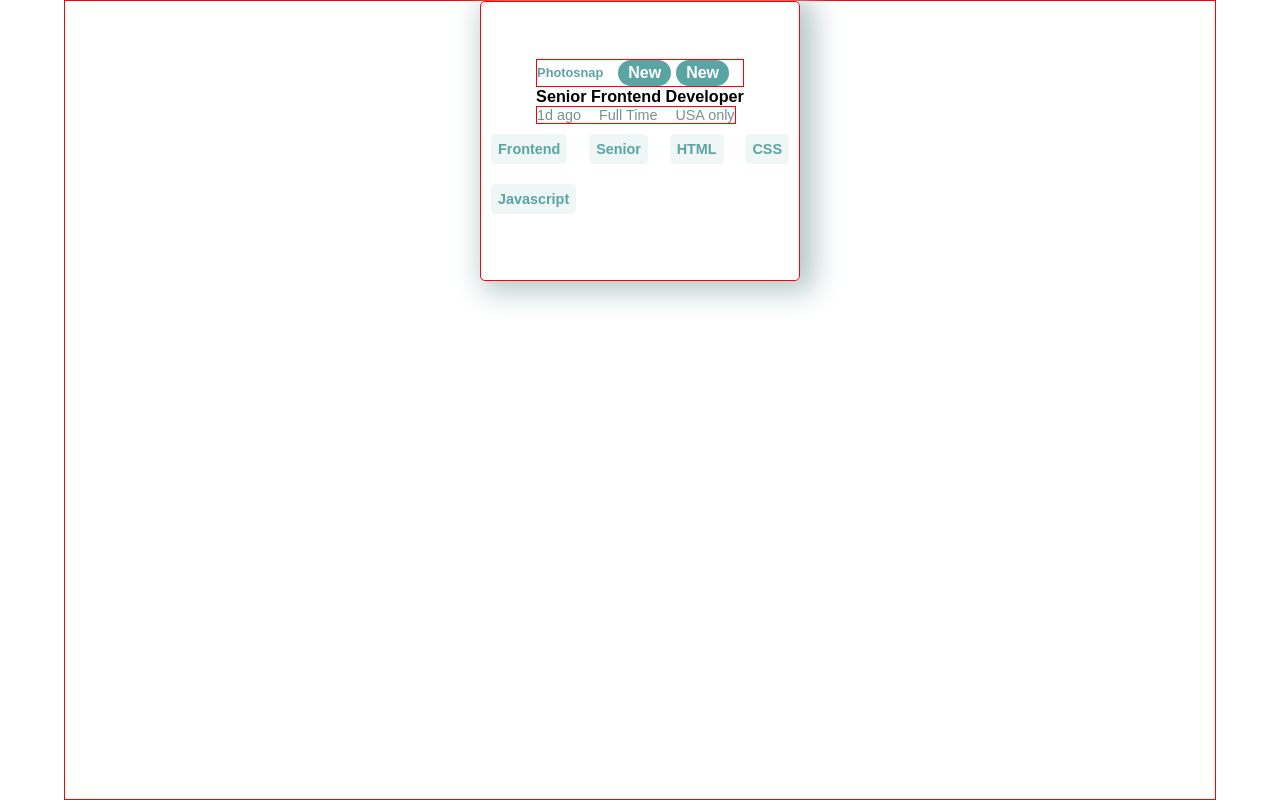
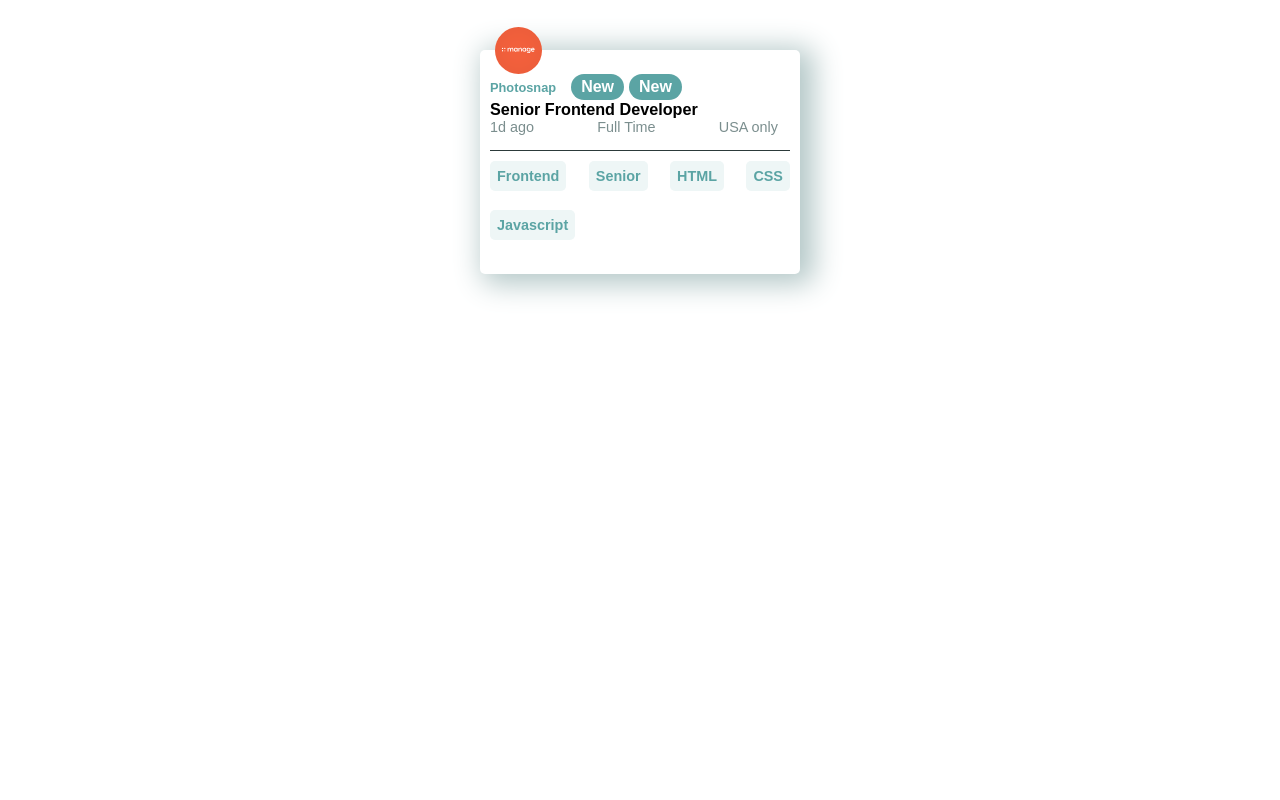
Before and after one commit to yanmarex/Job-listings-with-filtering, a website built with Parcel: page index.html in a window 1280 px wide. Built offline with nearby package versions, Linux system fonts and the light colour scheme.

Commit message:
Clean test styles

```diff
--- a/index.html
+++ b/index.html
@@ -12,7 +12,7 @@
         <article class="job-card">
           <!-- CARD IMAGE -->
           <div class="job-card-image">
-            <img src="#" alt="#" />
+            <img src="/images/manage.svg" alt="#" />
           </div>
           <!-- CARD IMAGE END-->
           <!-- CARD DESCRIPTION -->
--- a/styles/styles.css
+++ b/styles/styles.css
@@ -45,21 +45,20 @@ img {
   width: 90%;
   max-width: 1200px;
   height: 100%;
-  border: var(--pruebas);
   display: flex;
   flex-direction: column;
   align-items: center;
 }
 .job-card {
-  border: var(--pruebas);
+  margin-top: 50px;
   display: flex;
   flex-direction: column;
   justify-content: center;
-  align-items: center;
   padding: 10px;
   width: 320px;
-  height: 280px;
+  height: 224px;
   border-radius: 5px;
+  transition: border-left 0.4s ease-in-out;
   box-shadow: 8px 4px 29px 6px hsl(180deg 15% 74%);
   position: relative;
 }
@@ -82,7 +81,6 @@ img {
 }
 .job-author {
   display: flex;
-  border: var(--pruebas);
   justify-content: flex-start;
   align-items: center;
 }
@@ -113,7 +111,6 @@ img {
 }
 .job-location-date {
   display: flex;
-  border: var(--pruebas);
   justify-content: space-between;
   width: 96%;
 }
@@ -122,12 +119,14 @@ img {
   font-size: 0.9rem;
 }
 .job-card-tags {
+  margin-top: 15px;
   display: flex;
   flex-wrap: wrap;
   justify-content: space-between;
   align-items: center;
   height: 100px;
   width: 100%;
+  border-top: 1px solid var(--very-dark-grayish-cyan);
 }
 .job-card-image {
   width: 47px;
```
